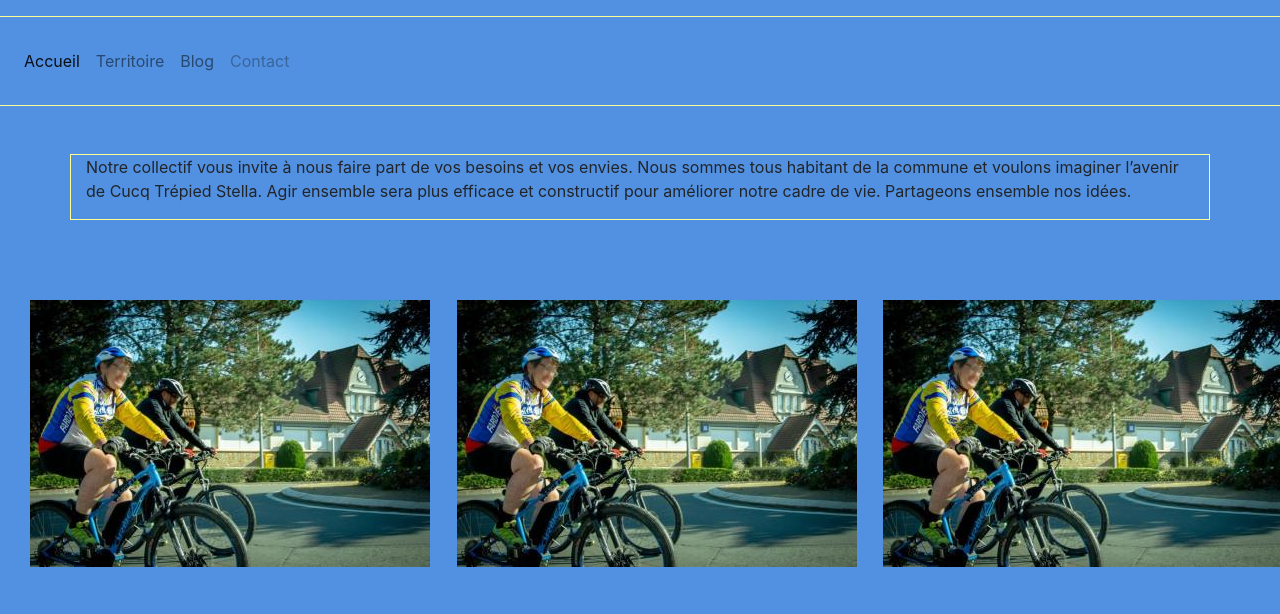
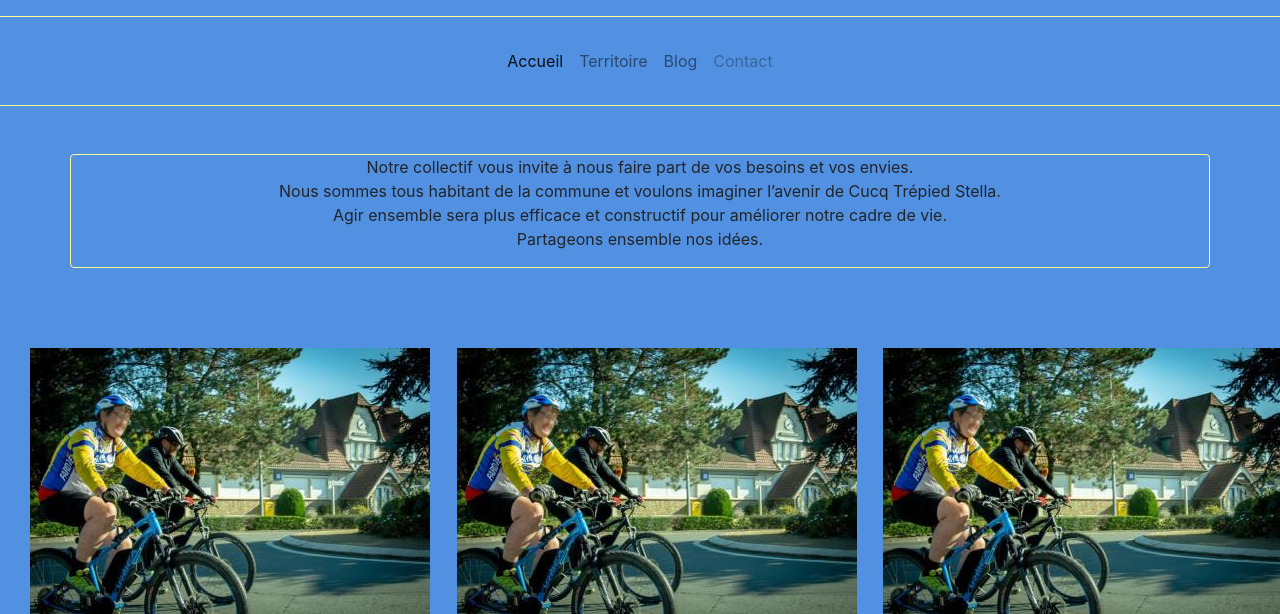
Before and after one commit to TPasseleu/stage, a PHP site: page /accueil/accueil.php in a window 1280 px wide. Shown: the top 614 px of the page. Run offline with PHP 8.4, Linux system fonts and the light colour scheme.

Commit message:
center navbar + text

```diff
--- a/accueil/accueil.php
+++ b/accueil/accueil.php
@@ -9,7 +9,7 @@
 	<body>
 		<hr/>
 		   <nav class="navbar navbar-expand-lg navbar-light bg-faded">
-		        <div class="collapse navbar-collapse" id="navbarNavAltMarkup">
+		        <div class="collapse navbar-collapse justify-content-center" id="navbarNavAltMarkup">
 		        	<div class="navbar-nav">
 		              <a class="nav-item nav-link active" href="#">Accueil<span class="sr-only">(current)</span></a>
 		              <a class="nav-item nav-link" href="#">Territoire</a>
@@ -19,10 +19,10 @@
 		        </div>
 		   </nav>
 		<hr id="hr2">
-		<div class="container" style="border:1px solid #FDFD96;">
+		<div class="container rounded" style="border:1px solid #FDFD96;">
 			<div class="row">
 				<div class="col-md-12">
-				<p>Notre collectif vous invite à nous faire part de vos besoins et vos envies. Nous sommes tous habitant de la commune et voulons imaginer l’avenir de Cucq Trépied Stella. Agir ensemble sera plus efficace et constructif pour améliorer notre cadre de vie. Partageons ensemble nos idées.</p>
+				<p class="text-center">Notre collectif vous invite à nous faire part de vos besoins et vos envies.<br> Nous sommes tous habitant de la commune et voulons imaginer l’avenir de Cucq Trépied Stella.<br> Agir ensemble sera plus efficace et constructif pour améliorer notre cadre de vie.<br> Partageons ensemble nos idées.</p>
 				</div>
 			</div>
 		</div>
```
